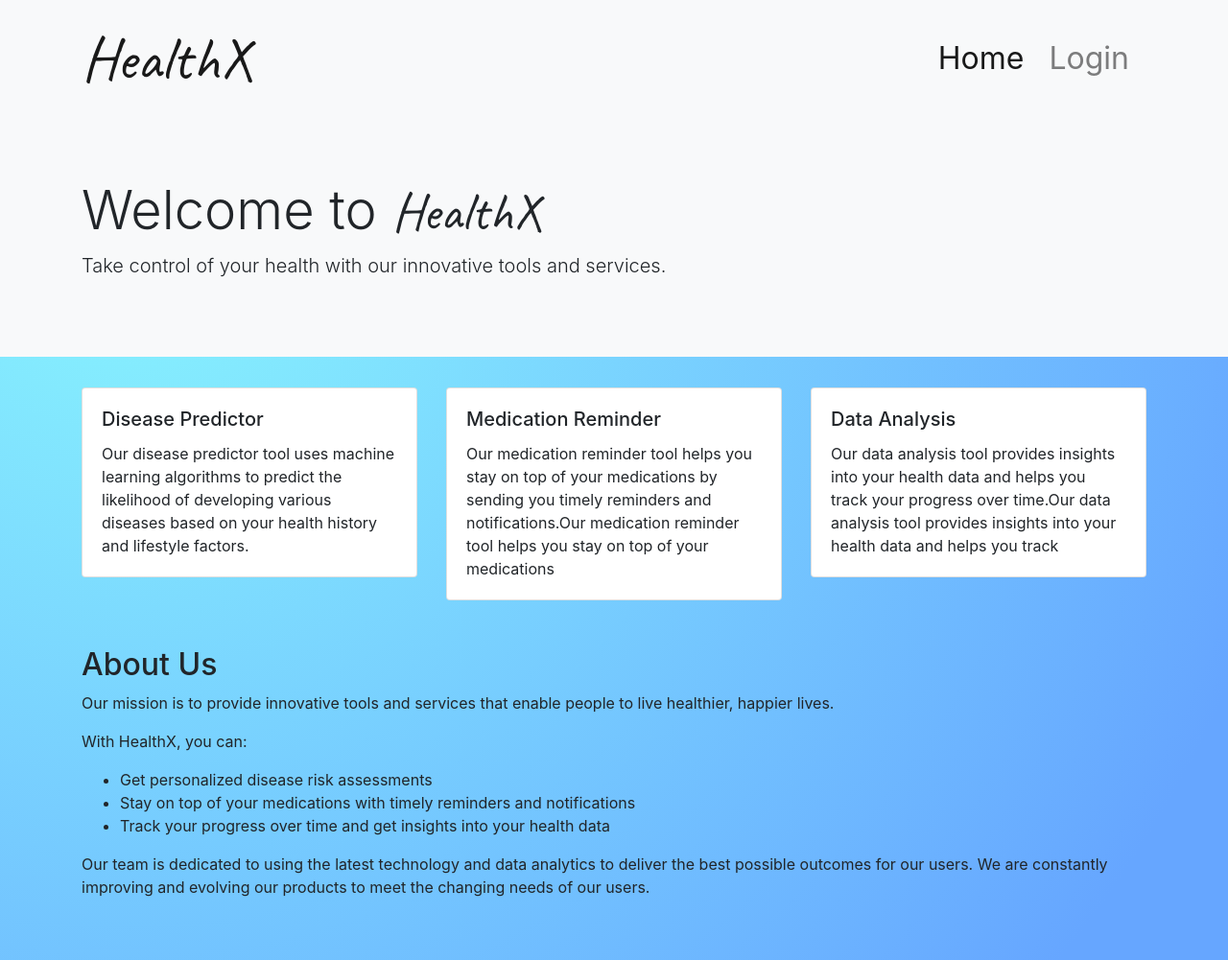
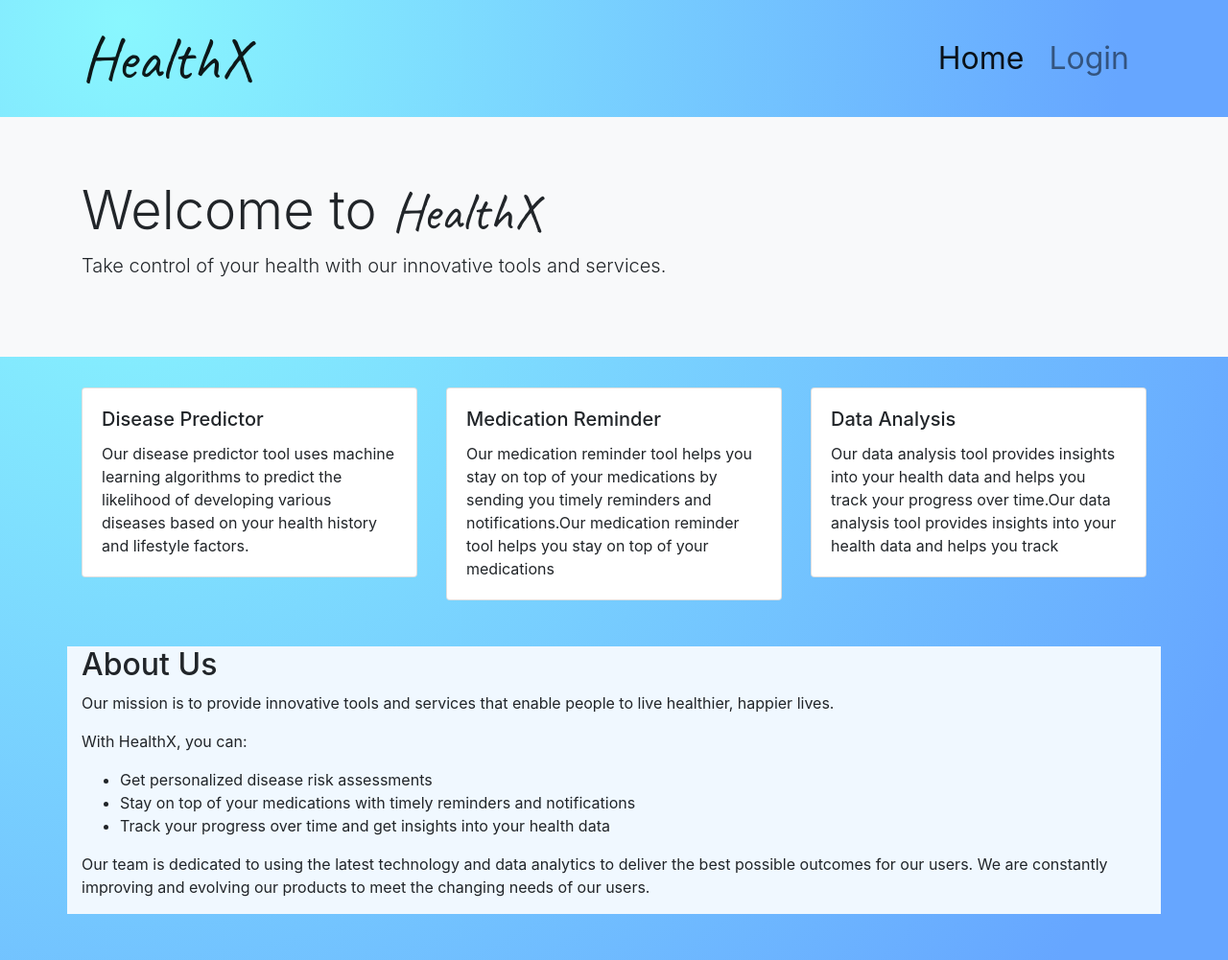
Before and after one commit to suhailskhan9/HealthX, a plain HTML site: page templates/index.html in a window 1280 px wide. Shown: the whole page at 96% size. Drawn offline with nearby package versions, Linux system fonts and the light colour scheme.

Commit message:
Update index.css

```diff
--- a/static/index.css
+++ b/static/index.css
@@ -16,3 +16,11 @@ body{
     font-size: 32px;
     margin-right: 10px;
 }
+nav{
+    background:radial-gradient(circle at 10% 20%, rgb(137, 247, 254) 0%, rgb(102, 166, 255) 90%);
+
+}
+
+.mt-5{
+    background-color: aliceblue;
+}
```
